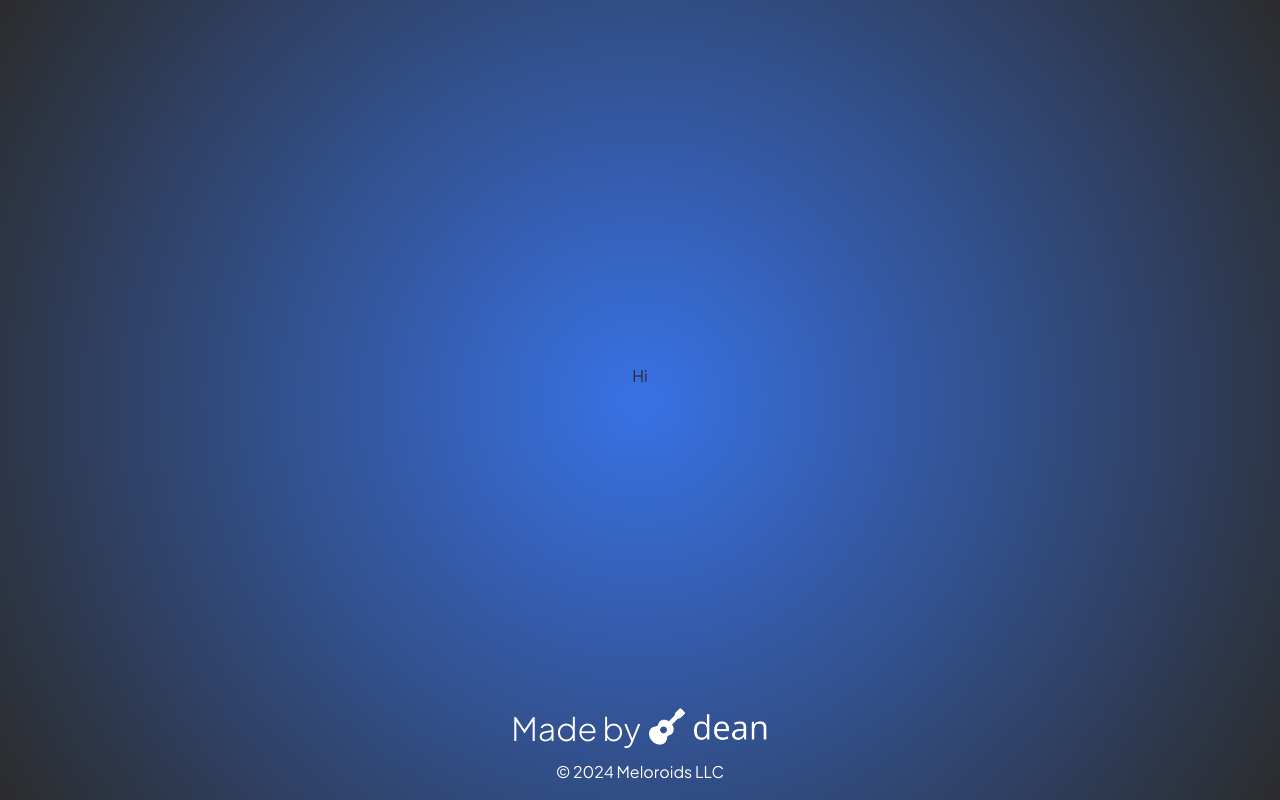
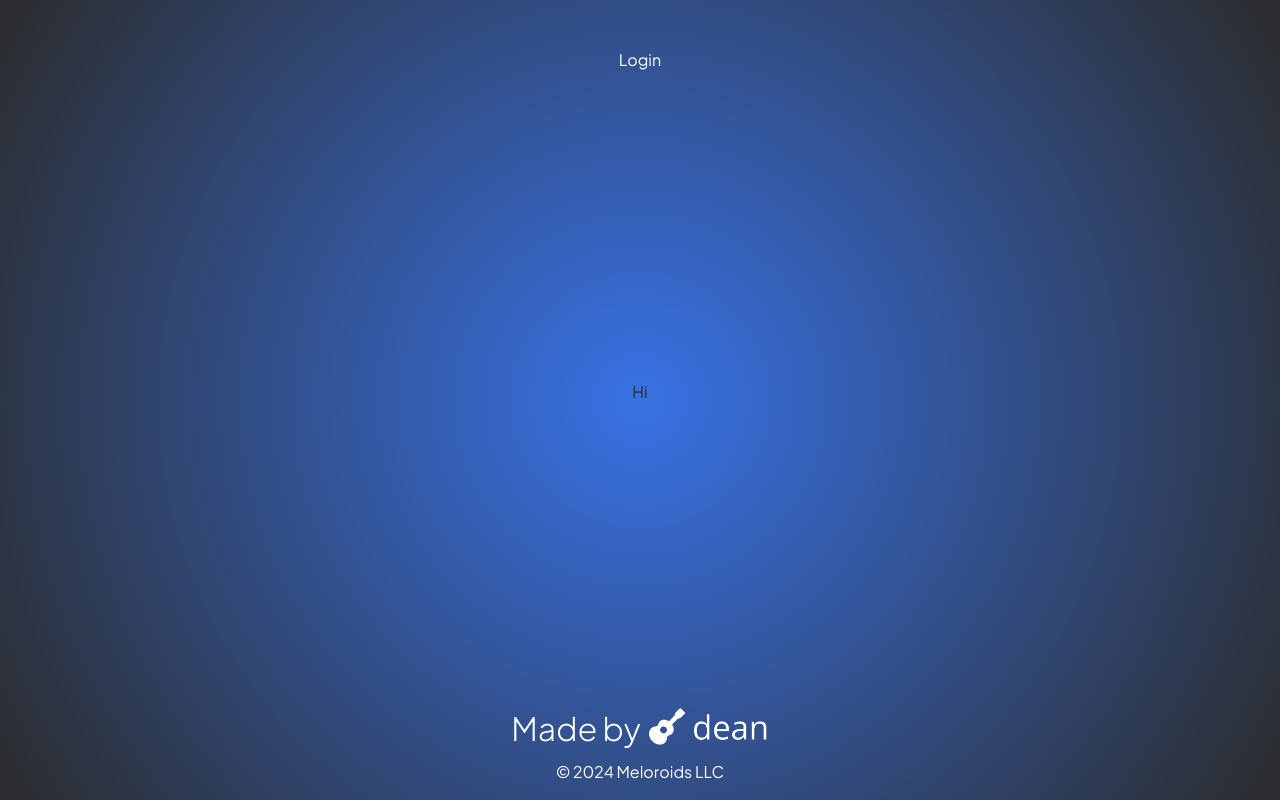
Before and after one commit to petehod/loop-name-generator, a Next.js app: page / in a window 1280 px wide. Built offline with nearby package versions, Linux system fonts and the light colour scheme; no server answers.

Commit message:
start working on saved name modal

```diff
--- a/src/app/generate/page.tsx
+++ b/src/app/generate/page.tsx
@@ -1,5 +1,4 @@
 "use client";
-import { LoginLogoutButton } from "@/components/Button";
 import WordIdeasWrapper from "@/components/WordIdeasWrapper";
 import YesProducerName from "@/components/YesProducerName";
 import { useUser } from "@/context/UserContext";
@@ -14,8 +13,6 @@ export default function Generate() {
 
   return (
     <div className="flex flex-col gap-4">
-      <LoginLogoutButton />
-
       <YesProducerName onSetWordIdeas={setWordIdeas} />
 
       {wordIdeas && <WordIdeasWrapper words={wordIdeas} />}
--- a/src/app/layout.tsx
+++ b/src/app/layout.tsx
@@ -26,6 +26,7 @@ export default function RootLayout({
         className={`${pjs.className} text-dark gradient-bg flex flex-col items-center justify-center min-h-screen py-12 pb-4 px-4`}
       >
         <ProviderWrapper>
+          <Header />
           <div className="flex-grow flex flex-col items-center justify-center w-full">
             {children}
           </div>
--- a/src/components/Button/LoginLogoutButton.tsx
+++ b/src/components/Button/LoginLogoutButton.tsx
@@ -7,25 +7,19 @@ type ButtonOutlineProps = {
 };
 import { useUser } from "@/context/UserContext";
 import { Button } from "./Button";
+import { useRouter } from "next/navigation";
 
 export const LoginLogoutButton = ({}: ButtonOutlineProps) => {
   const { isLoggedIn, signOut } = useUser();
+  const router = useRouter();
 
   return (
-    <div className="h-16 background-dark w-full absolute top-0 left-0 right-0 flex justify-end pr-12">
-      {isLoggedIn ? (
-        <Button
-          className={`text-white `}
-          onClick={async () => await signOut()}
-          text={"Logout"}
-        />
-      ) : (
-        <Button
-          className={`text-white `}
-          onClick={async () => await signOut()}
-          text={"Logout"}
-        />
-      )}
-    </div>
+    <Button
+      className={`text-white `}
+      onClick={
+        isLoggedIn ? async () => await signOut() : () => router.push("/login")
+      }
+      text={isLoggedIn ? "Logout" : "Login"}
+    />
   );
 };
--- a/src/components/Header/Header.tsx
+++ b/src/components/Header/Header.tsx
@@ -1,15 +1,13 @@
 "use client";
-import Link from "next/link";
 import { memo } from "react";
-import { LogoWithText } from "@/components/Logo";
-import { HOME_LINK, LINK_TREE_LINK } from "@/constants/links.constants";
-import { motion } from "framer-motion";
+import Nav from "./Nav";
 export const Header = memo(() => {
   return (
     <header
       className={`w-full text-center flex justify-center items-center bg-transparent mb-2  text-white`}
     >
-      <h1 className="text-3 font-semibold  mb-2">Loop Name Generator</h1>
+      {/* <h1 className="text-3 font-semibold  mb-2">Loop Name Generator</h1> */}
+      <Nav />
     </header>
   );
 });
--- /dev/null
+++ b/src/components/Header/Nav.tsx
@@ -0,0 +1,21 @@
+"use client";
+import { useUser } from "@/context/UserContext";
+import { LoginLogoutButton } from "../Button";
+import { SavedNames } from "../Modal";
+import { usePathname } from "next/navigation";
+
+export default function Nav() {
+  const path = usePathname();
+  const hideLoginLogoutButton = path === "/login" || path === "/signup";
+  console.log(hideLoginLogoutButton);
+  const { userProfile } = useUser();
+  console.log(userProfile);
+  return (
+    <nav className=" w-full flex flex-col justify-end item-end">
+      {!hideLoginLogoutButton && <LoginLogoutButton />}
+      {userProfile?.savedNames && userProfile.savedNames.length > 0 && (
+        <SavedNames />
+      )}
+    </nav>
+  );
+}
--- a/src/components/Header/index.ts
+++ b/src/components/Header/index.ts
@@ -1 +1,2 @@
 export * from "./Header";
+export * from "./Nav";
--- /dev/null
+++ b/src/components/Modal/Modal.tsx
@@ -0,0 +1,36 @@
+import { ReactNode, useEffect } from "react";
+
+interface ModalProps {
+  onClose: () => void;
+  children: ReactNode;
+}
+
+export const Modal = ({ onClose, children }: ModalProps) => {
+  useEffect(() => {
+    const handleEsc = (event: KeyboardEvent) => {
+      if (event.key === "Escape") {
+        onClose();
+      }
+    };
+
+    document.addEventListener("keydown", handleEsc);
+
+    return () => {
+      document.removeEventListener("keydown", handleEsc);
+    };
+  }, [onClose]);
+
+  return (
+    <div className="fixed inset-0 z-50 flex items-center justify-center bg-black bg-opacity-50 ">
+      <div className="relative bg-white h-full w-full max-w-md p-6 rounded-lg shadow-lg overflow-scroll">
+        <button
+          onClick={onClose}
+          className="absolute top-2 right-2 text-gray-600 hover:text-gray-900"
+        >
+          &#x2715;
+        </button>
+        {children}
+      </div>
+    </div>
+  );
+};
--- /dev/null
+++ b/src/components/Modal/SavedNames.tsx
@@ -0,0 +1,14 @@
+import { useState } from "react";
+import { Modal } from "./Modal";
+import { Button } from "../Button";
+
+export const SavedNames = () => {
+  const [modalOpen, setModalOpen] = useState(false);
+  console.log("modal open", modalOpen);
+  return (
+    <div className="">
+      <Button onClick={() => setModalOpen(true)} text="Saved Loops" />
+      {modalOpen && <Modal onClose={() => setModalOpen(false)}>hi</Modal>}
+    </div>
+  );
+};
--- /dev/null
+++ b/src/components/Modal/index.ts
@@ -0,0 +1,2 @@
+export * from "./SavedNames";
+export * from "./Modal";
```
